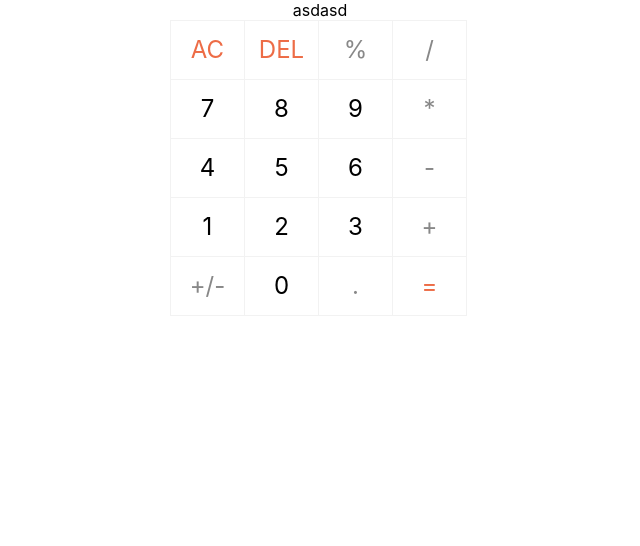
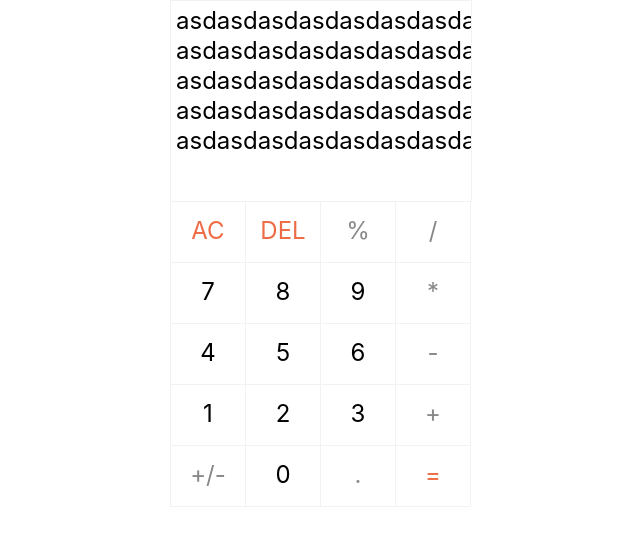
Before and after one commit to lishen-ls/calculator, a React (Create React App) app: page / in a window 1280 px wide. Shown: the top 546 px of the page, without its empty margins (320-960 px from the left). Built offline with nearby package versions, Linux system fonts and the light colour scheme.

Commit message:
稍微修改样式

```diff
--- a/package.json
+++ b/package.json
@@ -5,7 +5,9 @@
   "dependencies": {
     "react": "^16.8.6",
     "react-dom": "^16.8.6",
-    "react-scripts": "3.0.1"
+    "react-redux": "^7.1.0",
+    "react-scripts": "3.0.1",
+    "redux": "^4.0.4"
   },
   "scripts": {
     "start": "react-scripts start",
--- a/src/App.css
+++ b/src/App.css
@@ -1,5 +1,4 @@
 .App {
-  text-align: center;
   padding: 0 calc((100% - 300px) / 2);
 }
 
--- a/src/components/Button/index.css
+++ b/src/components/Button/index.css
@@ -1,10 +1,10 @@
 .button {
-  width: 25%;
+  width: calc(25% - 1px);
   height: 60px;
   line-height: 58px;
   text-align: center;
   font-size: 24px;
-  box-sizing: border-box;
+  /* box-sizing: border-box; */
   border: 1px solid rgba(0, 0, 0, 0.05);
   margin-right: -1px;
   margin-bottom: -1px;
--- a/src/components/Button/index.js
+++ b/src/components/Button/index.js
@@ -1,6 +1,6 @@
 import React from "react";
 import "./index.css";
-function Button({clickHandle,value,type}) {
+function Button({clickHandle,value,type=''}) {
   return (
     <div className={"button "+type}>
       {value}
--- a/src/components/Result/index.css
+++ b/src/components/Result/index.css
@@ -0,0 +1,25 @@
+.result-box{
+  width: 100%;
+  height: 200px;
+  border: 1px solid rgba(0, 0, 0, 0.05);
+  margin-bottom: -1px;
+}
+.computing-outside{
+  height: 150px;
+  position: relative;
+  overflow-y: scroll;
+  overflow-x: hidden;
+  scrollbar-width: none;
+}
+.computing-inside{
+  width: calc(100% - 10px);
+  /* position: absolute; */
+  padding: 5px;
+  bottom: 0;
+  text-align: right;
+  font-size: 24px;
+  line-height: 30px;
+}
+.result-inside{
+  height: 50px;
+}
--- a/src/components/Result/index.js
+++ b/src/components/Result/index.js
@@ -1,6 +1,12 @@
 import React from "react";
+import "./index.css";
 export default function Result(){
   return(
-    <div>asdasd</div>
+    <div className="result-box">
+      <div className="computing-outside">
+        <div className="computing-inside">asdasdasdasdasdasdasdas  asdasdasdasdasdasdasdas asdasdasdasdasdasdasdas asdasdasdasdasdasdasdas asdasdasdasdasdasdasdas asdasdasdasdasdasdasdas asdasdasdasdasdasdasdas asdasdasdasdasdasdasdas asdasdasdasdasdasdasdas asdasdasdas</div>
+      </div>
+      <div className="result-inside"></div>
+    </div>
   )
 }
--- a/src/components/Wrapper/index.css
+++ b/src/components/Wrapper/index.css
@@ -3,5 +3,4 @@
   flex-wrap: wrap;
   align-content: flex-start;
   width: 300px;
-  /* transform: scale(0.8); */
 }
```
Also changed, not shown: src/actions/index.js (added).
